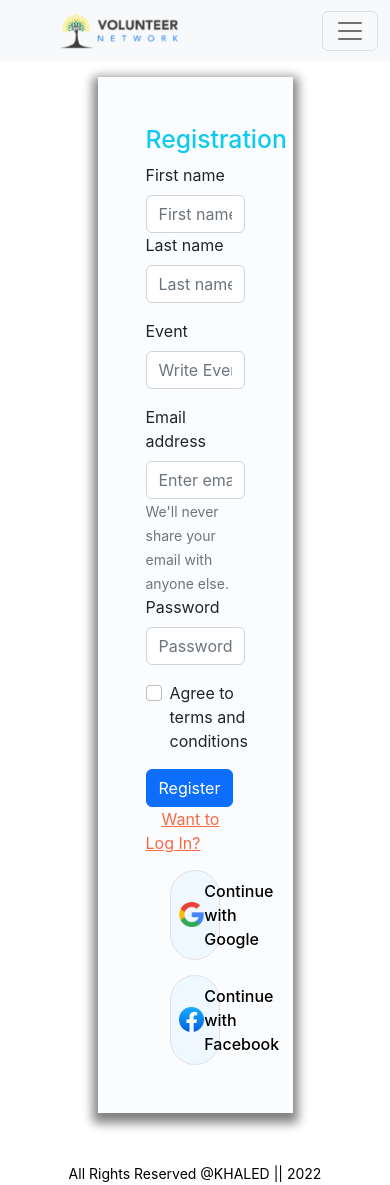
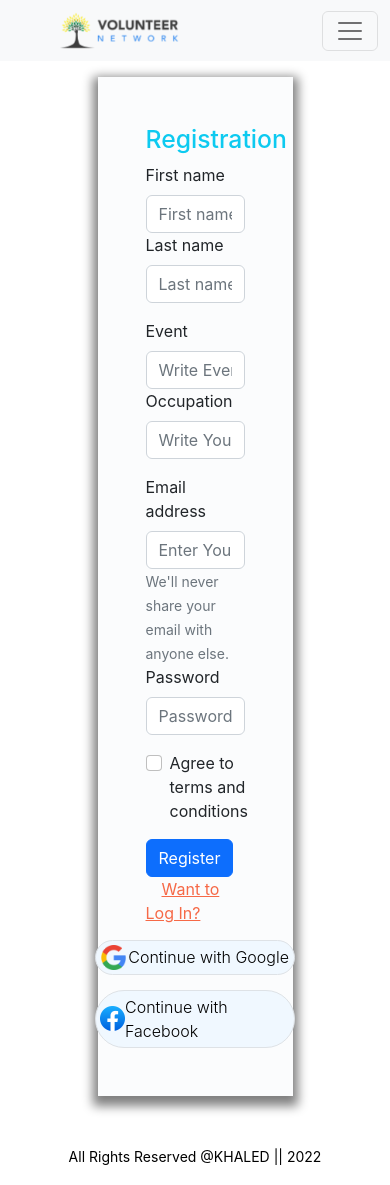
Before and after one commit to khaled39ab/Volunteer-Network-Fontend, a React (Create React App) app: page /register in a window 390 px wide. Built offline with nearby package versions, Linux system fonts and the light colour scheme.

Commit message:
responsive the social login page

```diff
--- a/src/pages/Register/Register.js
+++ b/src/pages/Register/Register.js
@@ -46,12 +46,21 @@ function Register() {
                     </Form.Group>
                 </Row>
                 <Row className='mb-3'>
-                    <Form.Group as={Col} md="12" controlId="validationCustom03">
+                    <Form.Group as={Col} md="6" controlId="validationCustom03">
                         <Form.Label>Event</Form.Label>
                         <Form.Control
                             required
                             type="text"
-                            placeholder="Write Event You want to Participant"
+                            placeholder="Write Event You Want to Participant"
+                        />
+                        <Form.Control.Feedback>Looks good!</Form.Control.Feedback>
+                    </Form.Group>
+                    <Form.Group as={Col} md="6" controlId="validationCustom04">
+                        <Form.Label>Occupation</Form.Label>
+                        <Form.Control
+                            required
+                            type="text"
+                            placeholder="Write Your Occupation"
                         />
                         <Form.Control.Feedback>Looks good!</Form.Control.Feedback>
                     </Form.Group>
@@ -62,7 +71,7 @@ function Register() {
                         <Form.Control
                             required
                             type="email"
-                            placeholder="Enter email" />
+                            placeholder="Enter Your Email" />
                         <Form.Text className="text-muted">
                             We'll never share your email with anyone else.
                         </Form.Text>
--- a/src/pages/Shared/SocialLogIn/SocialLogIn.css
+++ b/src/pages/Shared/SocialLogIn/SocialLogIn.css
@@ -1,3 +1,9 @@
+.login-container{
+    display: grid;
+    grid-template-columns: repeat(1 1fr);
+    justify-content: center;
+}
+
 .social-login{
     display: flex;
     max-width: 250px;
@@ -17,3 +23,38 @@
     font-weight: 500;
     color: rgb(0, 0, 0, 1);
 }
+/*
+--------------------------------------
+-----------   Responsive  ------------
+--------------------------------------
+*/
+
+@media only screen and (max-width: 576px) {
+    .social-login{
+        display: flex;
+        min-width: 200px;
+        margin-top: 15px;
+        align-items: center;
+        padding: 4px;
+    }
+
+    .social-login p{
+        font-weight: 300;
+        color: rgb(0, 0, 0, 1);
+    }
+}
+
+@media only screen and (min-width: 768px) and (max-width: 992px) {
+    .social-login{
+        display: flex;
+        min-width: 200px;
+        margin-top: 15px;
+        align-items: center;
+        padding: 4px;
+    }
+
+    .social-login p{
+        font-weight: 400;
+        color: rgb(0, 0, 0, 1);
+    }
+}
--- a/src/pages/Shared/SocialLogIn/SocialLogIn.js
+++ b/src/pages/Shared/SocialLogIn/SocialLogIn.js
@@ -5,7 +5,7 @@ import './SocialLogIn.css'
 
 const SocialLogIn = () => {
     return (
-        <div className='mx-auto w-50'>
+        <div className='login-container'>
             <div className='social-login border rounded-pill'>
                 <img src={googleIcon} alt="" />
                 <p>Continue with Google</p>
```
